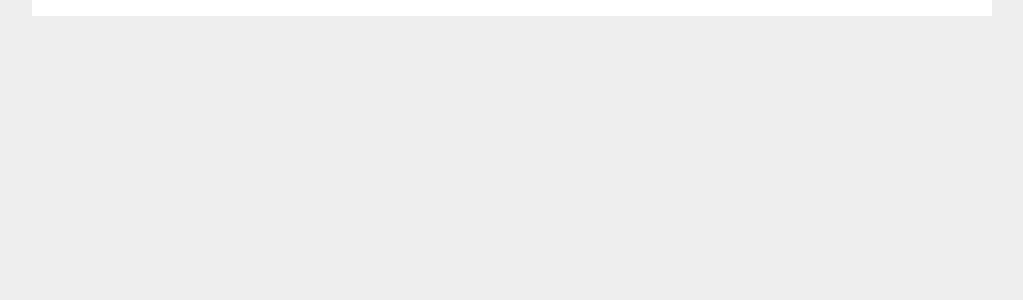
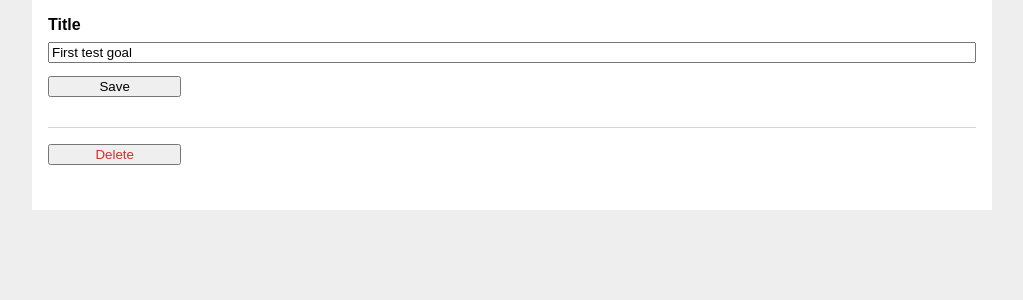
Before and after one commit to robotjandal/lifetracker, a Flask app: page /1/update in a window 1280 px wide. Shown: the part 98-398 px from the top of the page, without its empty margins (128-1151 px from the left). Run offline with Flask 2, Linux system fonts and the light colour scheme; the visitor is signed in with stand-in values (Sample User, id 1); data comes from the database, SQL or seed files in the repository; parts of the project's set-up code (start-up, migrations or seed data) failed here and were passed over.

Commit message:
Goal Update bug fix
Fixing bug where goal updates did not work.

```diff
--- a/lifetracker/goals.py
+++ b/lifetracker/goals.py
@@ -28,7 +28,7 @@ def get_goal(id, check_author=True):
     goal = (
         get_db()
         .execute(
-            "SELECT g.id AS goal_id, title, created, author_id, username"
+            "SELECT g.id AS id, title, created, author_id, username"
             " FROM goals g JOIN user u ON g.author_id = u.id"
             " WHERE g.id = ?",
             (id,),
--- a/lifetracker/templates/goals/update.html
+++ b/lifetracker/templates/goals/update.html
@@ -7,3 +7,16 @@
 <a class="action" href="{{ url_for('progress.create') }}">Progress</a>
 {% endif %}
 {% endblock %}
+
+{% block content %}
+  <form method="goal">
+    <label for="title">Title</label>
+    <input name="title" id="title"
+      value="{{ request.form['title'] or goal['title'] }}" required>
+    <input type="submit" value="Save">
+  </form>
+  <hr>
+  <form action="{{ url_for('goals.delete', id=goal['id']) }}" method="post">
+    <input class="danger" type="submit" value="Delete" onclick="return confirm('Are you sure?');">
+  </form>
+{% endblock %}
```
